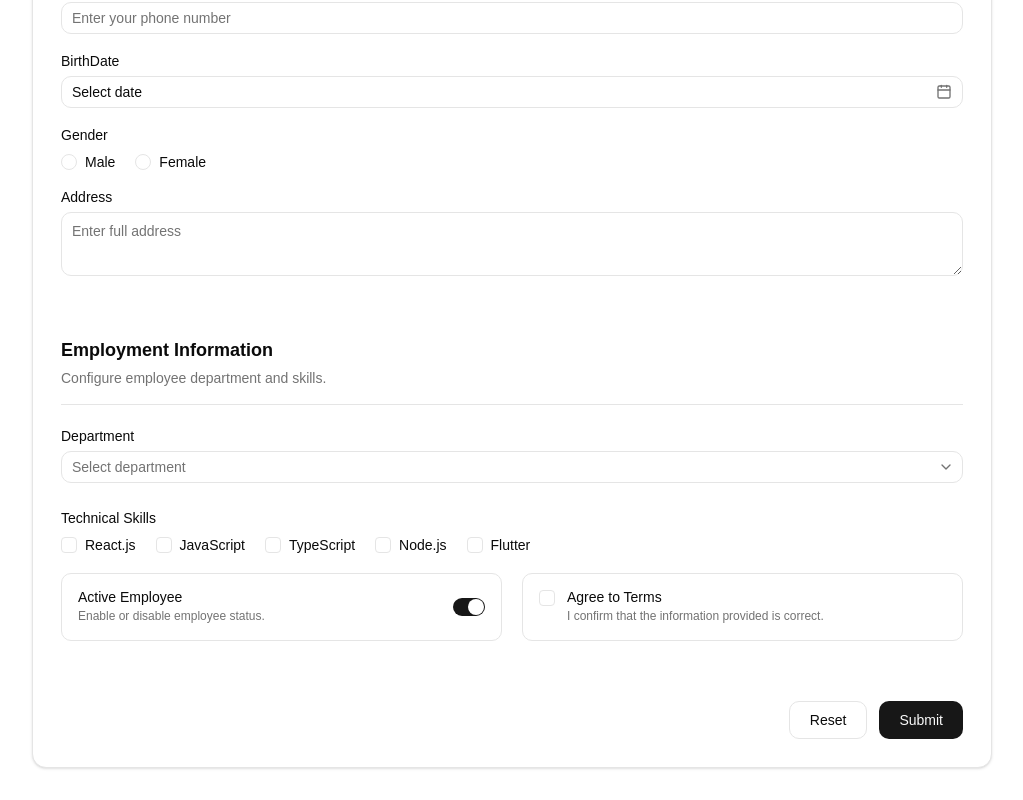
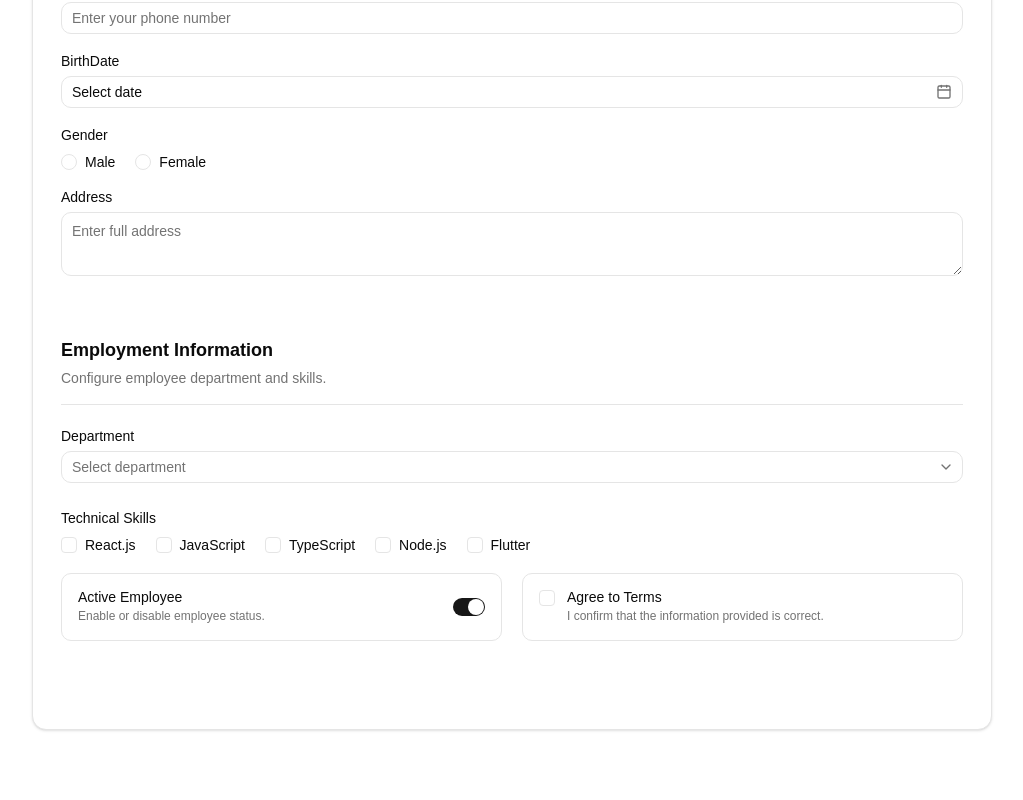
Before and after one commit to khalid-imd/formik-complete-guide, a React (Vite) app: page / in a window 1280 px wide. Shown: the part 414-1214 px from the top of the page, without its empty margins (128-1151 px from the left). After the commit the page ends 1176 px from the top, so only its background shows below. Built offline with nearby package versions, Linux system fonts and the light colour scheme.

Commit message:
implementing validateOnMount, isSubmiting, dirty, isValid

```diff
--- a/src/App.tsx
+++ b/src/App.tsx
@@ -18,6 +18,7 @@ function App() {
     initialValues: initialValues,
     enableReinitialize: true,
     validateOnChange: true,
+    validateOnMount: true,
     validate: (values) => {
       const errors: FormikErrors<typeof initialValues> = {};
 
@@ -39,9 +40,12 @@ function App() {
 
       return errors;
     },
+    onSubmit: async (values) => {
+      console.log("Submitting:", values);
 
-    onSubmit: (values) => {
-      console.log(values);
+      await new Promise((resolve) => setTimeout(resolve, 2000));
+
+      console.log("Submit completed");
     },
   });
 
@@ -219,6 +223,7 @@ function App() {
           </section>
 
           <div className="flex justify-end gap-3">
+            {formik.dirty && !formik.isSubmitting && (
               <button
                 type="button"
                 onClick={() => formik.resetForm()}
@@ -226,13 +231,15 @@ function App() {
               >
                 Reset
               </button>
-
+            )}
+            {formik.dirty && formik.isValid && (
               <button
                 type="submit"
                 className="rounded-lg bg-primary px-5 py-2 text-sm font-medium text-primary-foreground hover:opacity-90"
               >
-              Submit
+                {formik.isSubmitting ? "Sumbimting..." : "Submit"}
               </button>
+            )}
           </div>
         </form>
       </div>
```
Lines whose indentation alone changed are shown as unchanged.
